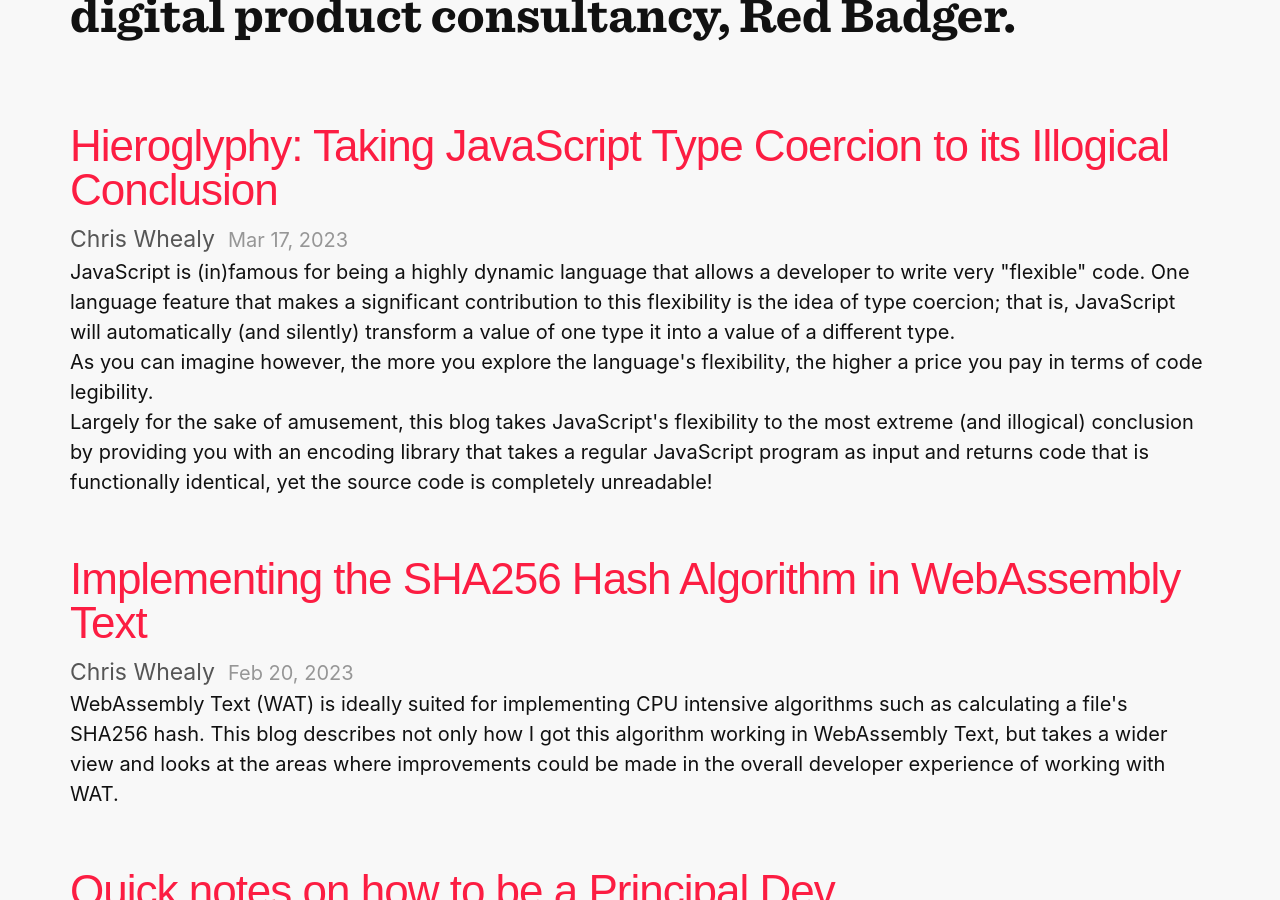
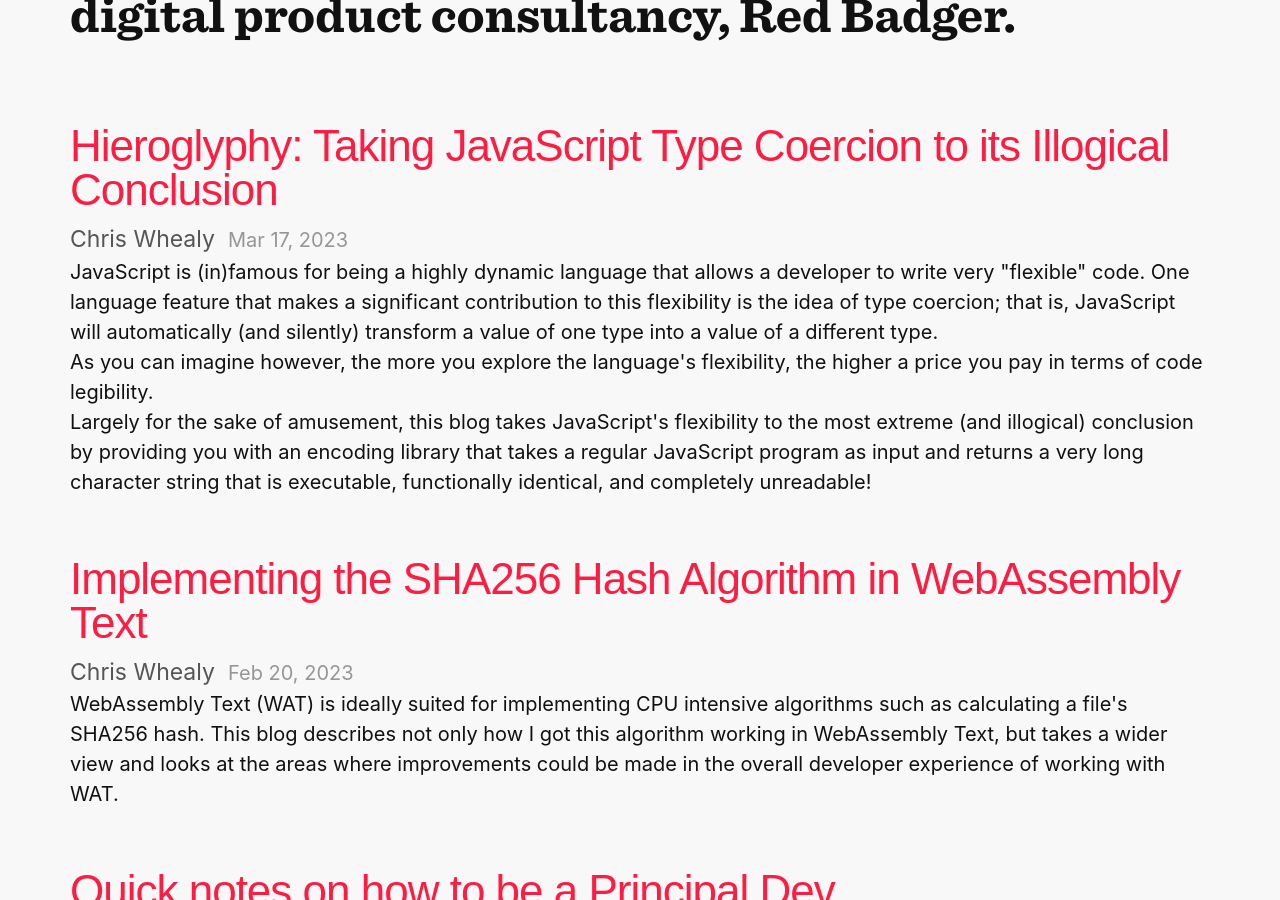
Before and after one commit to redbadger/awesome-badger, a Jekyll site: the page built from index.md, in a window 1280 px wide and 900 px high, scrolled down 349 px. Built offline with Jekyll 4.4.1, drawn with Linux system fonts in a browser that asks for light colours; some web fonts are replaced.

Commit message:
Correct more typos

```diff
--- a/_posts/2023-03-17-hieroglyphy.md
+++ b/_posts/2023-03-17-hieroglyphy.md
@@ -4,7 +4,7 @@ title:  "Hieroglyphy: Taking JavaScript Type Coercion to its Illogical Conclusio
 date:   2023-03-17 12:00:00 +0000
 category: chriswhealy
 author: Chris Whealy
-excerpt: JavaScript is (in)famous for being a highly dynamic language that allows a developer to write very "flexible" code.  One language feature that makes a significant contribution to this flexibility is the idea of type coercion; that is, JavaScript will automatically (and silently) transform a value of one type it into a value of a different type.<br>As you can imagine however, the more you explore the language's flexibility, the higher a price you pay in terms of code legibility.<br>Largely for the sake of amusement, this blog takes JavaScript's flexibility to the most extreme (and illogical) conclusion by providing you with an encoding library that takes a regular JavaScript program as input and returns code that is functionally identical, yet the source code is completely unreadable!
+excerpt: JavaScript is (in)famous for being a highly dynamic language that allows a developer to write very "flexible" code.  One language feature that makes a significant contribution to this flexibility is the idea of type coercion; that is, JavaScript will automatically (and silently) transform a value of one type into a value of a different type.<br>As you can imagine however, the more you explore the language's flexibility, the higher a price you pay in terms of code legibility.<br>Largely for the sake of amusement, this blog takes JavaScript's flexibility to the most extreme (and illogical) conclusion by providing you with an encoding library that takes a regular JavaScript program as input and returns a very long character string that is executable, functionally identical, and completely unreadable!
 ---
 
 # Table of Contents
```
